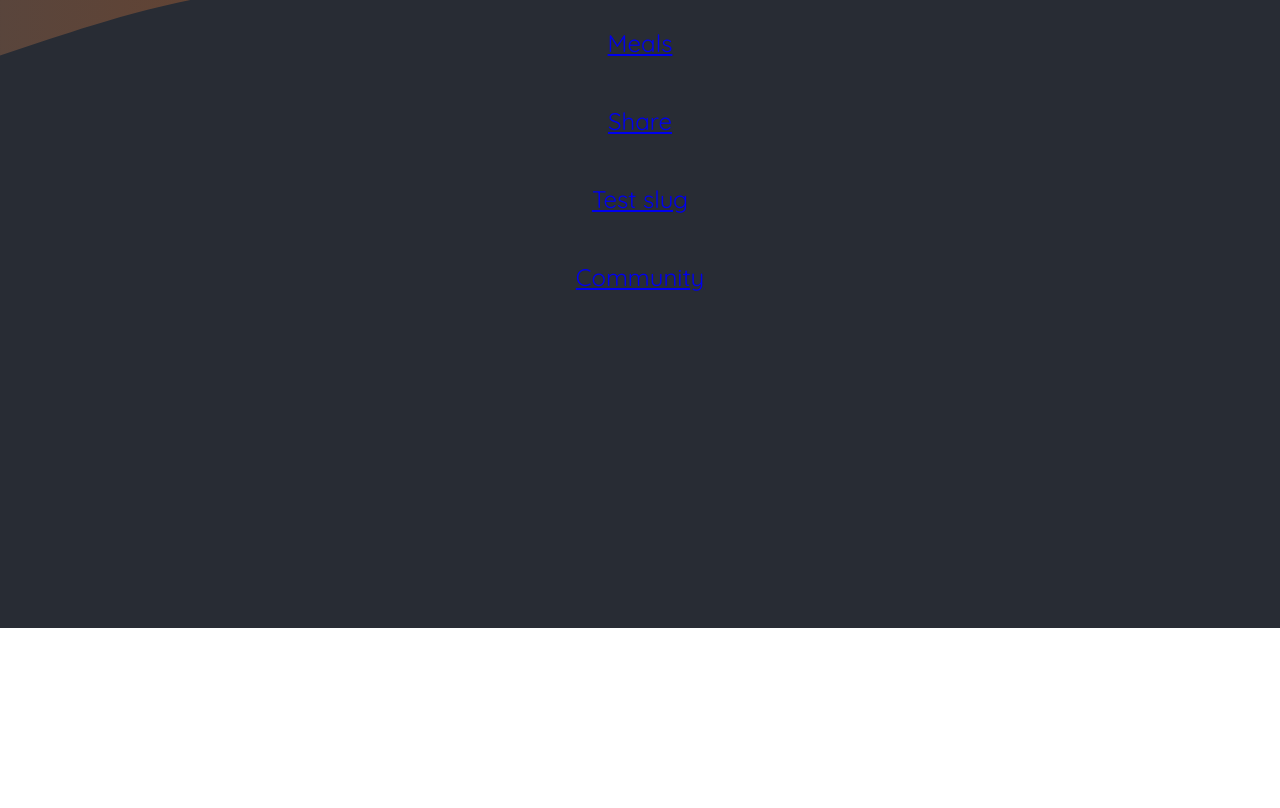
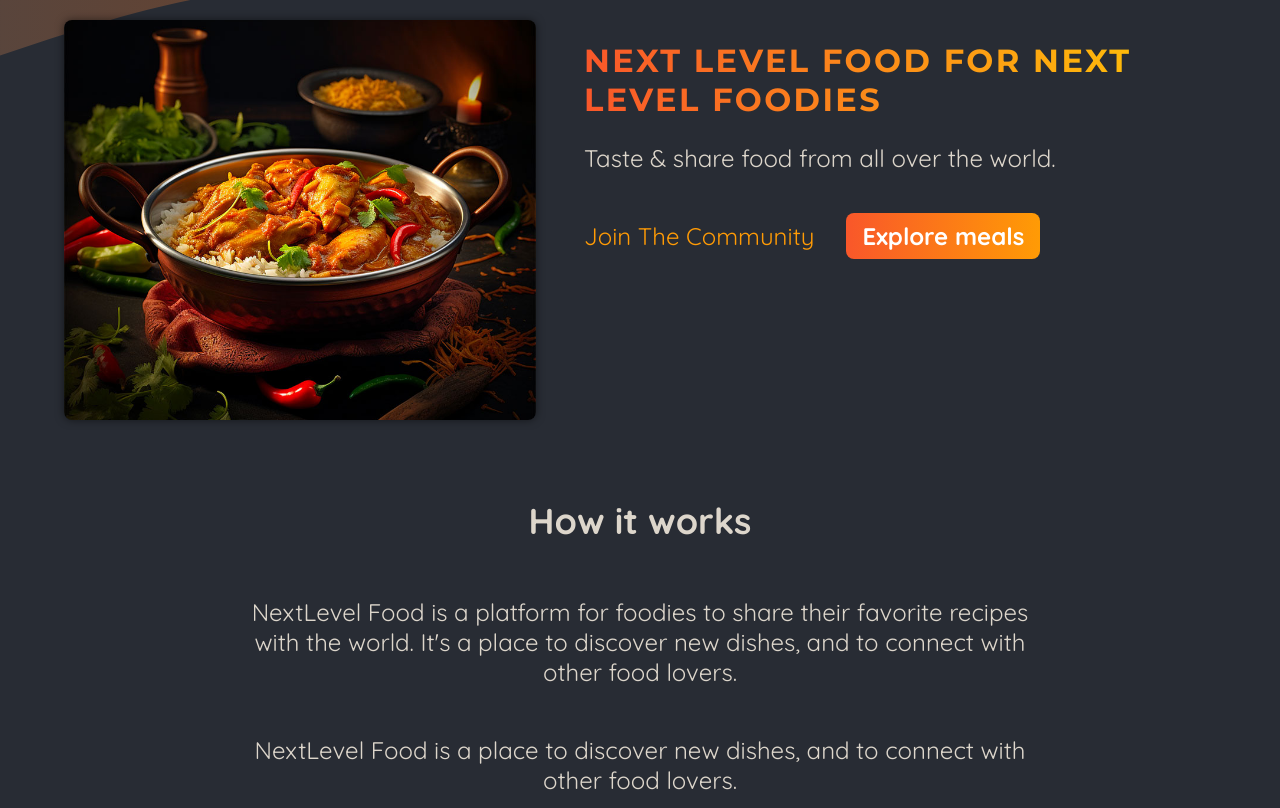
Before and after one commit to EvgenijHyva/crush-project-on-nextjs, a Next.js app: page / in a window 1280 px wide. Shown: the part 172-980 px from the top of the page. Before the commit the page ends 800 px from the top, so only its background shows below. Built offline with nearby package versions, Linux system fonts and the light colour scheme.

Commit message:
Fixes + main page

```diff
--- a/app/layout.tsx
+++ b/app/layout.tsx
@@ -1,7 +1,7 @@
 import type { Metadata } from 'next'
 import { Inter } from 'next/font/google'
 import './globals.css'
-import MainHeader from '@/components/main-header'
+import MainHeader from '@/components/main-header/main-header'
 
 const inter = Inter({ subsets: ['latin'] })
 
--- a/app/page.tsx
+++ b/app/page.tsx
@@ -1,15 +1,53 @@
+import ImageSlideshow from '@/components/image-slideshow/image-slideshow'
 import styles from './page.module.css'
 
 import Link from 'next/link'
 
 export default function Home() {
   return (
-    <main className={styles.section}>
-      <p><Link href='/meals'>Meals</Link></p>
-      <p><Link href='/meals/share'>Share</Link></p>
-      <p><Link href='/meals/MYSLUG'>Test slug</Link></p>
+    <>
+      <header className={styles.header}>
+        <div className={styles.slideshow}>
+          <ImageSlideshow />
+        </div>
+        <div>
+          <div className={styles.hero}>
+            <h1> Next level food for next level foodies</h1>
+            <p>Taste & share food from all over the world.</p>
+          </div>
+          <div className={styles.cta}>
+            <Link href="/community"> Join The Community </Link>
+            <Link href="/meals"> Explore meals </Link>
+          </div>
+        </div>
+      </header>
+      <main>
+        <section className={styles.section}>
+          <h2>How it works</h2>
+          <p>
+            NextLevel Food is a platform for foodies to share their favorite
+            recipes with the world. It&apos;s a place to discover new dishes, and to
+            connect with other food lovers.
+          </p>
+          <p>
+            NextLevel Food is a place to discover new dishes, and to connect
+            with other food lovers.
+          </p>
+        </section>
 
-      <p><Link href="/community">Community</Link></p>
-    </main>
+        <section className={styles.section}>
+          <h2>Why NextLevel Food?</h2>
+          <p>
+            NextLevel Food is a platform for foodies to share their favorite
+            recipes with the world. It&apos;s a place to discover new dishes, and to
+            connect with other food lovers.
+          </p>
+          <p>
+            NextLevel Food is a place to discover new dishes, and to connect
+            with other food lovers.
+          </p>
+        </section>
+      </main>
+    </>
   )
 }
--- /dev/null
+++ b/components/image-slideshow/image-slideshow.module.css
@@ -0,0 +1,26 @@
+.slideshow {
+	position: relative;
+	width: 100%;
+	height: 100%;
+	border-radius: 8px;
+	overflow: hidden;
+	box-shadow: 0 0 0.5rem rgba(0, 0, 0, 0.5);
+}
+
+.slideshow img {
+	width: 100%;
+	height: 100%;
+	object-fit: cover;
+	position: absolute;
+	top: 0;
+	left: 0;
+	opacity: 0;
+	transform: scale(1.1) translateX(-1rem) rotate(-5deg);
+	transition: all 0.5s ease-in-out;
+}
+
+.slideshow .active {
+	z-index: 1;
+	opacity: 1;
+	transform: scale(1) translateX(0) rotate(0);
+}
--- /dev/null
+++ b/components/image-slideshow/image-slideshow.tsx
@@ -0,0 +1,49 @@
+"use client";
+import { useEffect, useState } from 'react';
+import Image from 'next/image';
+
+import burgerImg from '@/assets/burger.jpg';
+import curryImg from '@/assets/curry.jpg';
+import dumplingsImg from '@/assets/dumplings.jpg';
+import macncheeseImg from '@/assets/macncheese.jpg';
+import pizzaImg from '@/assets/pizza.jpg';
+import schnitzelImg from '@/assets/schnitzel.jpg';
+import tomatoSaladImg from '@/assets/tomato-salad.jpg';
+import classes from './image-slideshow.module.css';
+
+const images = [
+	{ image: burgerImg, alt: 'A delicious, juicy burger' },
+	{ image: curryImg, alt: 'A delicious, spicy curry' },
+	{ image: dumplingsImg, alt: 'Steamed dumplings' },
+	{ image: macncheeseImg, alt: 'Mac and cheese' },
+	{ image: pizzaImg, alt: 'A delicious pizza' },
+	{ image: schnitzelImg, alt: 'A delicious schnitzel' },
+	{ image: tomatoSaladImg, alt: 'A delicious tomato salad' },
+];
+
+export default function ImageSlideshow() {
+	const [currentImageIndex, setCurrentImageIndex] = useState(0);
+
+	useEffect(() => {
+		const interval = setInterval(() => {
+			setCurrentImageIndex((prevIndex) =>
+				prevIndex < images.length - 1 ? prevIndex + 1 : 0
+			);
+		}, 5000);
+
+		return () => clearInterval(interval);
+	}, []);
+
+	return (
+		<div className={classes.slideshow}>
+			{images.map((image, index) => (
+				<Image
+					key={index}
+					src={image.image}
+					className={index === currentImageIndex ? classes.active : ''}
+					alt={image.alt}
+				/>
+			))}
+		</div>
+	);
+}
--- a/components/main-header.tsx
+++ b/components/main-header/main-header.tsx
@@ -2,7 +2,7 @@
 import logoImg from "@/assets/logo.png";
 import styles from "./main-header.module.css";
 import Image from 'next/image';
-import MainHeaderBackround from '@/components/main-header-background'
+import MainHeaderBackround from '@/components/main-header/main-header-background'
 
 
 export default function MainHeader() {
```
Also changed, not shown: components/main-header/main-header-background.module.css (renamed from components/main-header-background.module.css), components/main-header/main-header-background.tsx (renamed from components/main-header-background.tsx), components/main-header/main-header.module.css (renamed from components/main-header.module.css).
